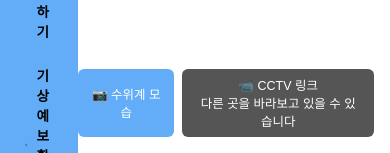
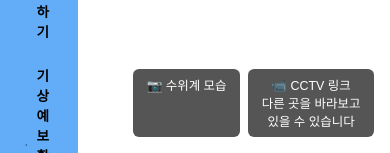
Before and after one commit to niceotter/riverlevel_practice1, a Next.js app: page /seoul/101 in a window 390 px wide. Shown: the part 691-844 px from the top of the page. Built offline with nearby package versions, Linux system fonts and the light colour scheme; no server answers.

Commit message:
optimized font and letter to mobile

```diff
--- a/components/Header.tsx
+++ b/components/Header.tsx
@@ -28,7 +28,7 @@ export default function Header() {
         letterSpacing: '0.07em',
         color: 'var(--text-header)',
       }}>
-        실시간 하천 수위 정보
+        <>실시간<br />하천 수위 정보</>
         {/*
         <span style={{
           color: '#000000',
--- a/components/WaterAnimationBusan.tsx
+++ b/components/WaterAnimationBusan.tsx
@@ -111,8 +111,9 @@ export default function WaterAnimationBusan({ id, bgDeep, bgHeader, externalLink
       <div style={{ position: 'absolute', bottom: '1rem', right: '1rem', display: 'flex', gap: '0.5rem', zIndex: 10 }}>
         <button onClick={() => setShowPhoto(true)} style={{
           padding: '0.45rem 0.85rem', fontSize: '0.78rem',
-          background: bgDeep, color: '#fff',
+          background: '#555', color: '#fff',
           border: 'none', borderRadius: '6px', cursor: 'pointer',
+          display: 'flex', alignItems: 'left',
         }}>
           📷 수위계 모습
         </button>
@@ -140,7 +141,7 @@ export default function WaterAnimationBusan({ id, bgDeep, bgHeader, externalLink
         */}
       </div>
 
-      {/* 관측소 이름 + 관측 시각 +++ 출처 */}
+      {/* 수위계 이름 + 계측 시각 +++ 출처 */}
       {station && (
         <div style={{ position: 'absolute', top: '1rem', left: '1rem', fontSize: '0.8rem', color: '#555' }}>
           <strong>{station.siteName}</strong>
--- a/components/WaterAnimationSeoul.tsx
+++ b/components/WaterAnimationSeoul.tsx
@@ -96,8 +96,9 @@ export default function WaterAnimation({ id, bgDeep, bgHeader, externalLink = '#
       <div style={{ position: 'absolute', bottom: '1rem', right: '1rem', display: 'flex', gap: '0.5rem', zIndex: 10 }}>
         <button onClick={() => setShowPhoto(true)} style={{
           padding: '0.45rem 0.85rem', fontSize: '0.78rem',
-          background: bgDeep, color: '#fff',
+          background: '#555', color: '#fff',
           border: 'none', borderRadius: '6px', cursor: 'pointer',
+          display: 'flex', alignItems: 'left',
         }}>
           📷 수위계 모습
         </button>
@@ -107,10 +108,10 @@ export default function WaterAnimation({ id, bgDeep, bgHeader, externalLink = '#
             padding: '0.45rem 0.85rem', fontSize: '0.78rem',
             background: '#555', color: '#fff',
             border: 'none', borderRadius: '6px', cursor: 'pointer',
-            display: 'flex', alignItems: 'center',
+            display: 'flex', alignItems: 'left',
           }}
         >
-          <>📹 CCTV 링크<br />다른 곳을 바라보고 있을 수 있습니다</>
+          <>📹 CCTV 링크<br />다른 곳을 바라보고<br />있을 수 있습니다</>
         </button>
         {/*
         <a href={externalLink} target="_blank" style={{
@@ -126,7 +127,7 @@ export default function WaterAnimation({ id, bgDeep, bgHeader, externalLink = '#
 
       </div>
 
-      {/* 관측소 이름 + 관측 시각 +++ 출처 */}
+      {/* 수위계 이름 + 계측 시각 +++ 출처 */}
       {station && (
         <div style={{ position: 'absolute', top: '1rem', left: '1rem', fontSize: '0.8rem', color: '#555' }}>
           <strong>{station.RVR_NM.trim()} {station.WATG_NM}</strong>
@@ -244,7 +245,7 @@ export default function WaterAnimation({ id, bgDeep, bgHeader, externalLink = '#
           onClick={() => setShowNoLink(false)}>
           <div style={{ background: '#fff', borderRadius: '12px', padding: '1.5rem', maxWidth: '90vw', textAlign: 'center' }}
             onClick={e => e.stopPropagation()}>
-            <p style={{ fontSize: '1rem', color: '#555', marginBottom: '1rem' }}>본 관측소는 연결된 CCTV가 없습니다.</p>
+            <p style={{ fontSize: '1rem', color: '#555', marginBottom: '1rem' }}>본 수위계는 연결된 CCTV가 없습니다.</p>
             <button onClick={() => setShowNoLink(false)} style={{ padding: '0.5rem 1.5rem', background: '#555', color: '#fff', border: 'none', borderRadius: '6px', cursor: 'pointer' }}>
               닫기
             </button>
```
